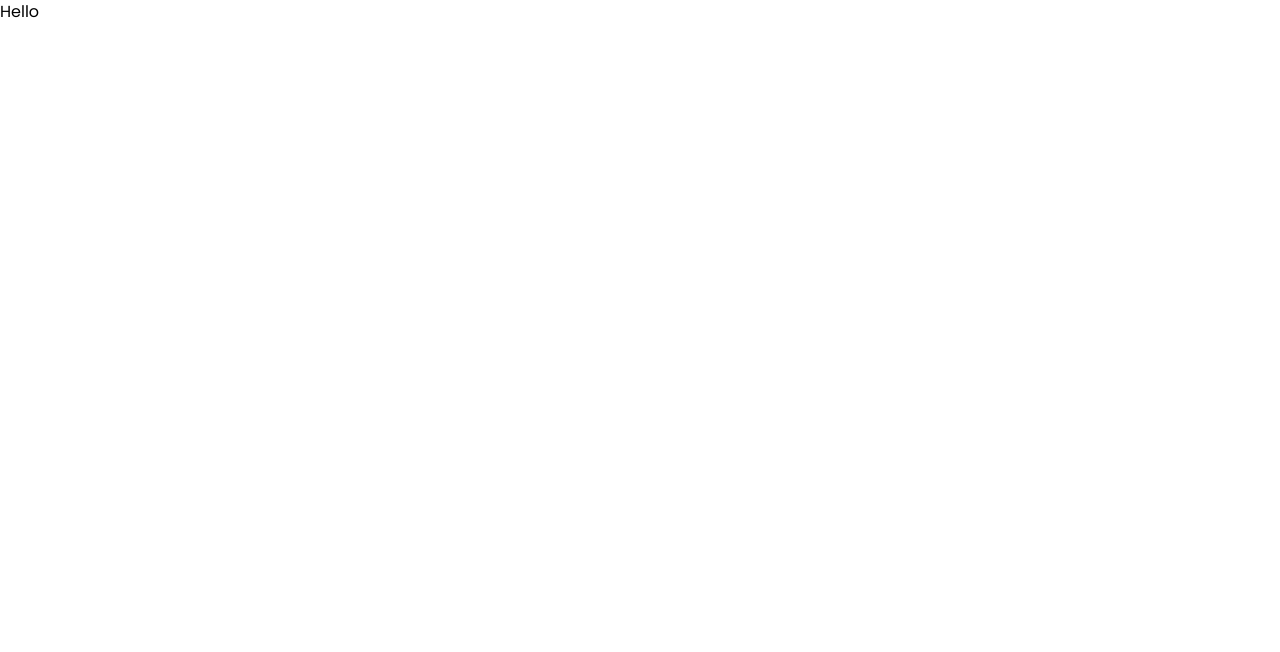
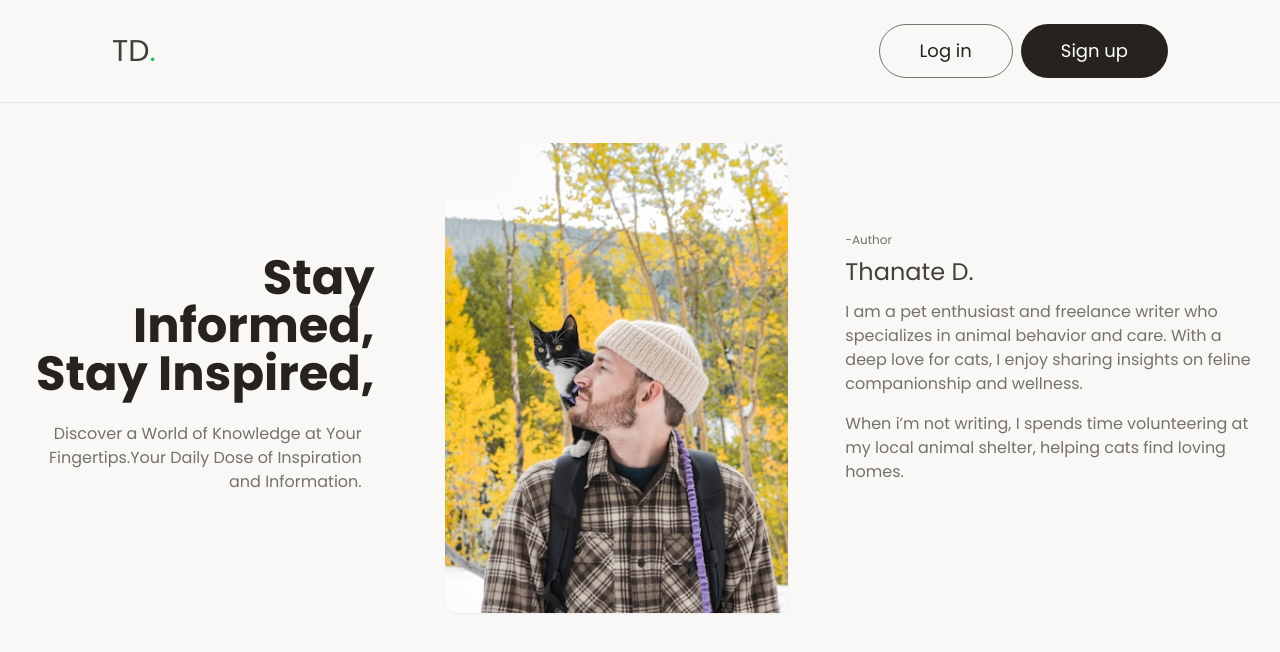
Before and after one commit to NukTD/Personal-Blog-Project, a React (Vite) app: page / in a window 1280 px wide. Shown: the top 652 px of the page. Built offline with nearby package versions, Linux system fonts and the light colour scheme.

Commit message:
feat: create navbar and herosection

```diff
--- a/index.html
+++ b/index.html
@@ -12,7 +12,7 @@
     />
     <title>Vite + React</title>
   </head>
-  <body>
+  <body class="bg-[#f9f8f6]">
     <div id="root"></div>
     <script type="module" src="/src/main.jsx"></script>
   </body>
--- a/package.json
+++ b/package.json
@@ -10,6 +10,8 @@
     "preview": "vite preview"
   },
   "dependencies": {
+    "lucide": "^0.454.0",
+    "lucide-react": "^0.454.0",
     "react": "^18.3.1",
     "react-dom": "^18.3.1"
   },
--- a/src/App.jsx
+++ b/src/App.jsx
@@ -1,7 +1,13 @@
+import Navbar from "./Componants/Navbar";
+import HeroSection from "./Componants/HeroSection";
+
 function App() {
   return (
     <>
-      <div>Hello</div>
+      <div>
+        <Navbar />
+        <HeroSection />
+      </div>
     </>
   );
 }
--- /dev/null
+++ b/src/Componants/HeroSection.jsx
@@ -0,0 +1,51 @@
+import Img from "../img/xgfy0xnvyemkklcqodkg.jpg";
+
+function HeroSection() {
+  return (
+    <>
+      <main className="container mx-auto">
+        <div className="flex flex-col md:flex-row items-center">
+          <div className="flex-col md:flex-col md:w-1/3">
+            <div>
+              <p className="text-5xl font-bold text-[#26231E] flex justify-center mt-8 text-center md:text-right md:flex md:items-end px-0">
+                Stay <br className="hidden lg:block" />
+                Informed, <br />
+                Stay Inspired,
+              </p>
+            </div>
+            <div>
+              <p className="text-base text-[#75716B] flex justify-center mt-6 text-center md:text-right">
+                Discover a World of Knowledge at Your <br />
+                Fingertips.Your Daily Dose of Inspiration <br />
+                and Information.
+              </p>
+            </div>
+          </div>
+          <div className="flex justify-center mt-10 md:w-1/3">
+            <img
+              src={Img}
+              alt="profile"
+              className="w-[343px] h-[470px] object-cover flex justify-center rounded-xl shadow-sm"
+            />
+          </div>
+
+          <div className="mx-6 my-10 md:w-1/3">
+            <p className="text-xs text-[#75716B] mb-2">-Author</p>
+            <p className="text-2xl text-[#43403B] mb-3">Thanate D.</p>
+            <p className="text-base text-[#75716B] mb-4">
+              I am a pet enthusiast and freelance writer who specializes in
+              animal behavior and care. With a deep love for cats, I enjoy
+              sharing insights on feline companionship and wellness.
+            </p>
+            <p className="text-base text-[#75716B]">
+              When i’m not writing, I spends time volunteering at my local
+              animal shelter, helping cats find loving homes.
+            </p>
+          </div>
+        </div>
+      </main>
+    </>
+  );
+}
+
+export default HeroSection;
--- /dev/null
+++ b/src/Componants/Navbar.jsx
@@ -0,0 +1,36 @@
+import { Menu } from "lucide-react";
+
+function Navbar() {
+  return (
+    <>
+      <nav className="border-b border-stone-200 w-full ">
+        <div className=" mx-8 lg:mx-28 flex justify-between my-6 items-center text-[#43403B]">
+          <p className="text-3xl">
+            TD<span className="text-green-500">.</span>
+          </p>
+          <div className="flex items-center ml-auto">
+            <Menu size={32} color="#75716B" className="block md:hidden" />
+            <div className="flex gap-2">
+              <button
+                className="hidden md:block text-lg text-[#26231E] hover:underline active:bg active:bg-[#f4f4f4] active:scale-[101%]
+                border border-[#75716B] px-10 py-3 rounded-full"
+              >
+                Log in
+              </button>
+              <button
+                className="hidden md:block text-lg text-white hover:underline active:bg-[#3a362e] active:scale-[101%]
+              bg-[#26231E] px-10 py-3 rounded-full"
+              >
+                Sign up
+              </button>
+            </div>
+          </div>
+        </div>
+      </nav>
+
+
+    </>
+  );
+}
+
+export default Navbar;
```
Also changed, not shown: src/img/xgfy0xnvyemkklcqodkg.jpg (added), vercel.json (added), 1 other file (tests, documents, lock files or other folders).
